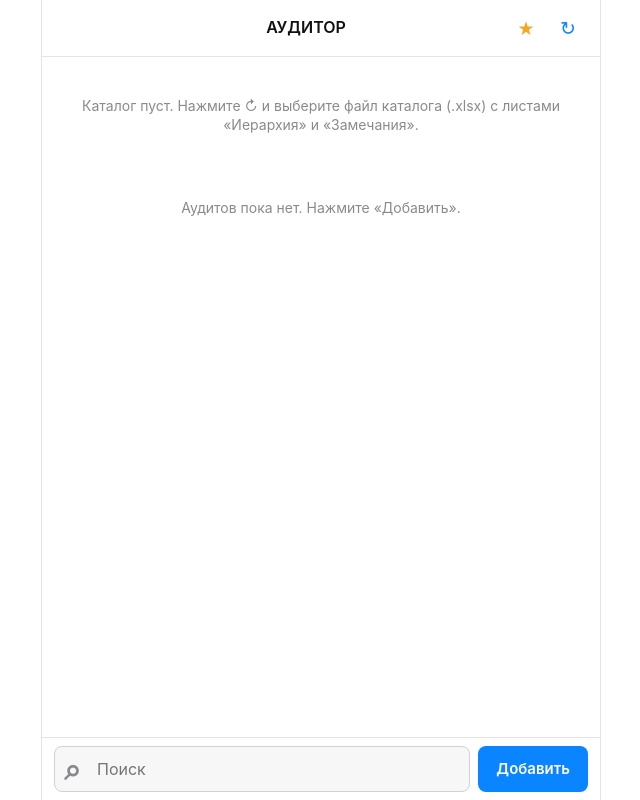
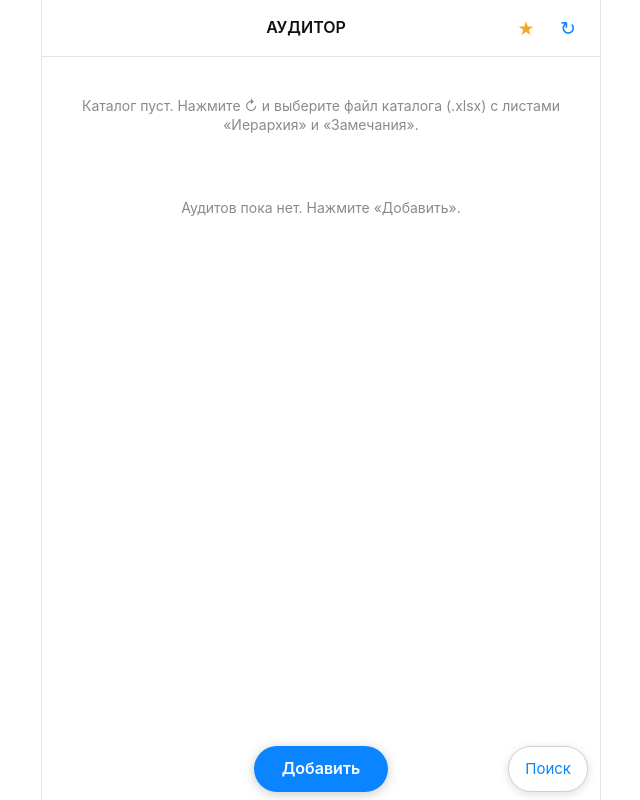
Before and after one commit to iogorodov/auditor, a website with bundled scripts: page index.html in a window 1280 px wide. Shown: the whole page, without its empty margins (319-959 px from the left). Built offline with nearby package versions, Linux system fonts and the light colour scheme.

Commit message:
UI: плавающие кнопки «Добавить»/«Поиск» вместо футера; поиск раскрывается снизу по кнопке

```diff
--- a/src/app.css
+++ b/src/app.css
@@ -46,7 +46,7 @@ body {
   border-left: 1px solid var(--line); border-right: 1px solid var(--line); }
 
 /* ================= КАРКАС ЭКРАНА ================= */
-.screen { display: flex; flex-direction: column; height: 100%; min-height: 0; }
+.screen { position: relative; display: flex; flex-direction: column; height: 100%; min-height: 0; }
 
 .screen__header { position: sticky; top: 0; z-index: 5;
   display: grid; grid-template-columns: 56px 1fr auto; align-items: center;
@@ -62,12 +62,34 @@ body {
 .iconbtn.star { color: var(--star); }
 .iconbtn.spinning { animation: spin .8s linear infinite; }
 
-.screen__content { flex: 1; overflow-y: auto; padding: 8px 16px; }
+/* Нижний отступ резервирует место под плавающие кнопки — контент скроллит под ними. */
+.screen__content { flex: 1; overflow-y: auto; padding: 8px 16px calc(74px + env(safe-area-inset-bottom)); }
 .empty-note { color: var(--muted); font-size: 14px; text-align: center; padding: 32px 16px; }
 
-.screen__footer { position: sticky; bottom: 0; z-index: 5;
-  display: flex; align-items: center; gap: 8px; padding: 8px 12px calc(8px + env(safe-area-inset-bottom));
+/* ================= ПЛАВАЮЩИЕ КНОПКИ / ПОИСК ================= */
+/* Слой поверх контента без своего фона; кликабельны только кнопки/поле (pointer-events). */
+.screen__controls { position: absolute; left: 0; right: 0; bottom: 0; z-index: 6; pointer-events: none; }
+
+.fab-bar { position: relative; display: flex; justify-content: center; align-items: center;
+  padding: 8px 12px calc(8px + env(safe-area-inset-bottom)); }
+.fab-add { pointer-events: auto; height: var(--tap); padding: 0 28px; border: none; border-radius: 23px;
+  background: var(--accent); color: #fff; font: inherit; font-size: 16px; font-weight: 600; cursor: pointer;
+  box-shadow: 0 2px 12px rgba(0,0,0,.22); }
+.fab-add:active { filter: brightness(.94); }
+.fab-search { pointer-events: auto; position: absolute; right: 12px;
+  bottom: calc(8px + env(safe-area-inset-bottom));
+  height: var(--tap); padding: 0 16px; border: 1px solid var(--line-strong); border-radius: 23px;
+  background: var(--bg); color: var(--accent); font: inherit; font-size: 15px; cursor: pointer;
+  box-shadow: 0 2px 10px rgba(0,0,0,.14); }
+.fab-search:active { background: var(--surface); }
+
+/* Режим поиска: прячем кнопки, показываем поле снизу (с фоном, чтобы текст не просвечивал). */
+.searchbar { display: none; pointer-events: auto; align-items: center; gap: 8px;
+  padding: 8px 12px calc(8px + env(safe-area-inset-bottom));
   background: var(--bg); border-top: 1px solid var(--line); }
+.screen__controls.searching .fab-bar { display: none; }
+.screen__controls.searching .searchbar { display: flex; }
+
 .search { flex: 1; position: relative; display: flex; align-items: center; }
 .search::before { content: "⌕"; position: absolute; left: 10px; color: var(--muted); font-size: 30px; font-weight: 700; pointer-events: none; }
 .search input { width: 100%; height: var(--tap); border: 1px solid var(--line-strong); background: var(--surface);
@@ -76,8 +98,8 @@ body {
 .search .clear { position: absolute; right: 8px; width: 22px; height: 22px; border-radius: 50%;
   border: none; background: var(--line-strong); color: var(--bg); cursor: pointer; display: none; place-items: center; font-size: 13px; }
 .search.has-text .clear { display: grid; }
-.btn-add { height: var(--tap); padding: 0 18px; border: none; border-radius: var(--radius);
-  background: var(--accent); color: #fff; font: inherit; font-weight: 600; cursor: pointer; white-space: nowrap; }
+.search-cancel { flex-shrink: 0; border: none; background: none; color: var(--accent);
+  font: inherit; font-size: 15px; cursor: pointer; padding: 0 4px; }
 
 /* ================= ПОЛЕ ИМЕНИ + УДАЛЕНИЕ ================= */
 .field { margin: 10px 0 6px; }
--- a/src/ui.ts
+++ b/src/ui.ts
@@ -129,7 +129,7 @@ interface FrameOpts {
   back?: boolean;
   actions?: HTMLElement[];
   content: (Node | null)[];
-  onAdd: () => void;
+  onAdd?: () => void;
   searchKind?: 'list' | 'remarks';
 }
 
@@ -142,16 +142,23 @@ function screenFrame(opts: FrameOpts): HTMLElement {
 
   const content = h('div', { class: 'screen__content' }, opts.content);
 
-  const searchInput = h('input', { placeholder: 'Поиск' });
+  // Плавающие кнопки поверх контента (выделенного футера нет): «Добавить» по центру,
+  // небольшой «Поиск» справа. По «Поиск» кнопки прячутся и снизу появляется поле ввода.
+  const searchInput = h('input', { placeholder: 'Поиск' }) as HTMLInputElement;
   const clearBtn = h('button', { class: 'clear', text: '✕' });
   const searchWrap = h('span', { class: 'search' }, [searchInput, clearBtn]);
-  const footer = h('footer', { class: 'screen__footer' }, [
-    searchWrap,
-    h('button', { class: 'btn-add', text: 'Добавить', onclick: opts.onAdd }),
+  const cancelBtn = h('button', { class: 'search-cancel', text: 'Отмена' });
+  const searchBar = h('div', { class: 'searchbar' }, [searchWrap, cancelBtn]);
+
+  const toggleBtn = h('button', { class: 'fab-search', title: 'Поиск', text: 'Поиск' });
+  const addBtn = opts.onAdd ? h('button', { class: 'fab-add', text: 'Добавить', onclick: opts.onAdd }) : null;
+  const controls = h('div', { class: 'screen__controls' }, [
+    h('div', { class: 'fab-bar' }, [addBtn, toggleBtn]),
+    searchBar,
   ]);
 
-  const screen = h('section', { class: 'screen' }, [header, content, footer]);
-  wireSearch(screen, searchInput, clearBtn, searchWrap, opts.searchKind ?? 'list');
+  const screen = h('section', { class: 'screen' }, [header, content, controls]);
+  wireSearch({ screen, controls, input: searchInput, clearBtn, wrap: searchWrap, toggleBtn, cancelBtn, kind: opts.searchKind ?? 'list' });
   return screen;
 }
 
@@ -216,7 +223,18 @@ function nameField(o: NameFieldOpts): HTMLElement {
 
 // ================= ПОИСК =================
 
-function wireSearch(screen: HTMLElement, input: HTMLInputElement, clearBtn: HTMLElement, wrap: HTMLElement, kind: 'list' | 'remarks'): void {
+interface SearchWiring {
+  screen: HTMLElement;
+  controls: HTMLElement;
+  input: HTMLInputElement;
+  clearBtn: HTMLElement;
+  wrap: HTMLElement;
+  toggleBtn: HTMLElement;
+  cancelBtn: HTMLElement;
+  kind: 'list' | 'remarks';
+}
+
+function wireSearch({ screen, controls, input, clearBtn, wrap, toggleBtn, cancelBtn, kind }: SearchWiring): void {
   const apply = () => {
     const q = input.value.trim().toLowerCase();
     wrap.classList.toggle('has-text', input.value.length > 0);
@@ -253,6 +271,9 @@ function wireSearch(screen: HTMLElement, input: HTMLInputElement, clearBtn: HTML
   };
   input.addEventListener('input', apply);
   clearBtn.addEventListener('click', () => { input.value = ''; apply(); input.focus(); });
+  // «Поиск» открывает поле снизу и фокусирует его; «Отмена» — закрывает и сбрасывает фильтр.
+  toggleBtn.addEventListener('click', () => { controls.classList.add('searching'); input.focus(); });
+  cancelBtn.addEventListener('click', () => { controls.classList.remove('searching'); input.value = ''; apply(); input.blur(); });
 }
 
 // ================= DRAG =================
@@ -379,7 +400,7 @@ function screenBuilding(audit: Audit, building: AuditBuilding): HTMLElement {
 
   if (!tmpl) {
     content.push(h('div', { class: 'empty-note', text: 'Иерархия не загружена. Обновите каталог (↻ на главном экране).' }));
-    return screenFrame({ title: 'ЗДАНИЕ', back: true, content, onAdd: () => {} });
+    return screenFrame({ title: 'ЗДАНИЕ', back: true, content });
   }
 
   const entries = resolveLevel1(building.nodes, tmpl);
```
Also changed, not shown: test/e2e/remarks.e2e.ts (+1 -0 lines).
